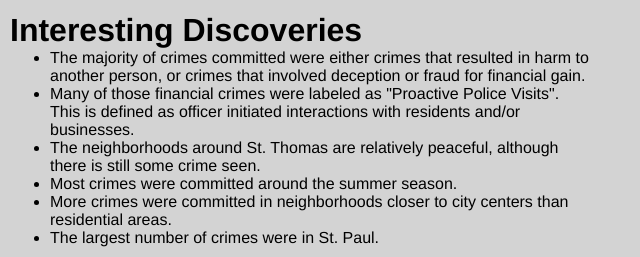
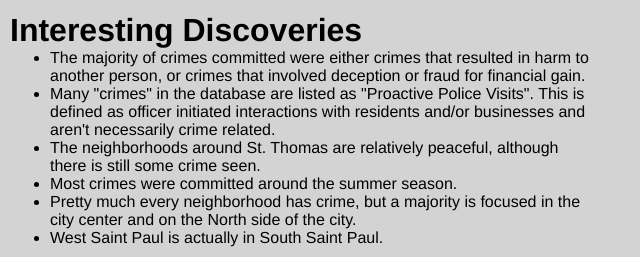
Before and after one commit to JediDwag/RESTful_Server, a website: page public/about_homepage.html in a window 1280 px wide. Shown: the part 1732-1989 px from the top of the page, without its empty margins (0-640 px from the left). Drawn offline with Linux system fonts and the light colour scheme.

Commit message:
Edited interesting facts.

```diff
--- a/public/about_homepage.html
+++ b/public/about_homepage.html
@@ -101,13 +101,15 @@
                     <ul>
                         <li>The majority of crimes committed were either crimes that resulted in harm to another person,
                             or crimes that involved deception or fraud for financial gain.</li>
-                        <li>Many of those financial crimes were labeled as "Proactive Police Visits". This is defined as
-                            officer initiated interactions with residents and/or businesses.</li>
+                        <li>Many "crimes" in the database are listed as "Proactive Police Visits". This is defined as
+                            officer initiated interactions with residents and/or businesses and aren't necessarily
+                            crime related.</li>
                         <li>The neighborhoods around St. Thomas are relatively peaceful, although there is still
                             some crime seen.</li>
                         <li>Most crimes were committed around the summer season.</li>
-                        <li>More crimes were committed in neighborhoods closer to city centers than residential areas.</li>
-                        <li>The largest number of crimes were in St. Paul.</li>
+                        <li>Pretty much every neighborhood has crime, but a majority is focused in the city center
+                            and on the North side of the city.</li>
+                        <li>West Saint Paul is actually in South Saint Paul.</li>
                     </ul>
                 </div>
             </div>
```
